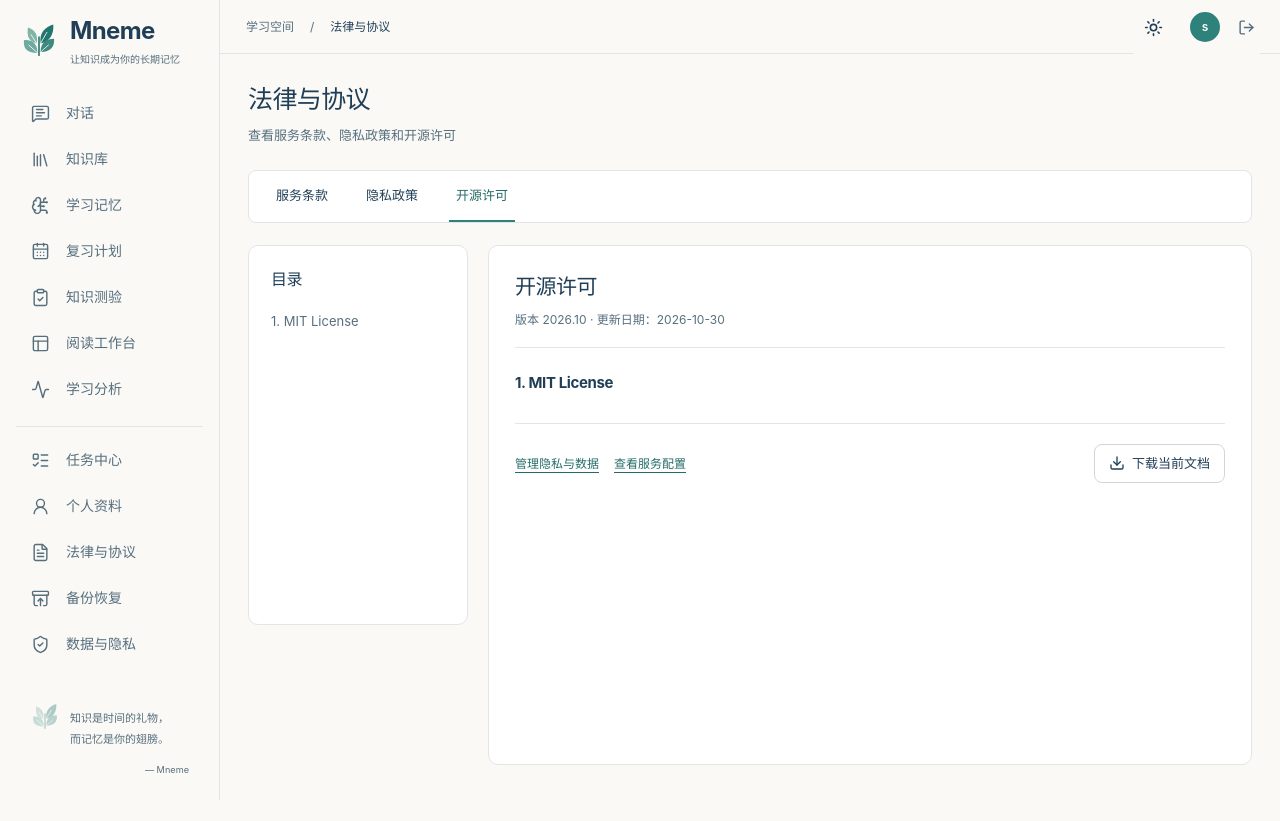
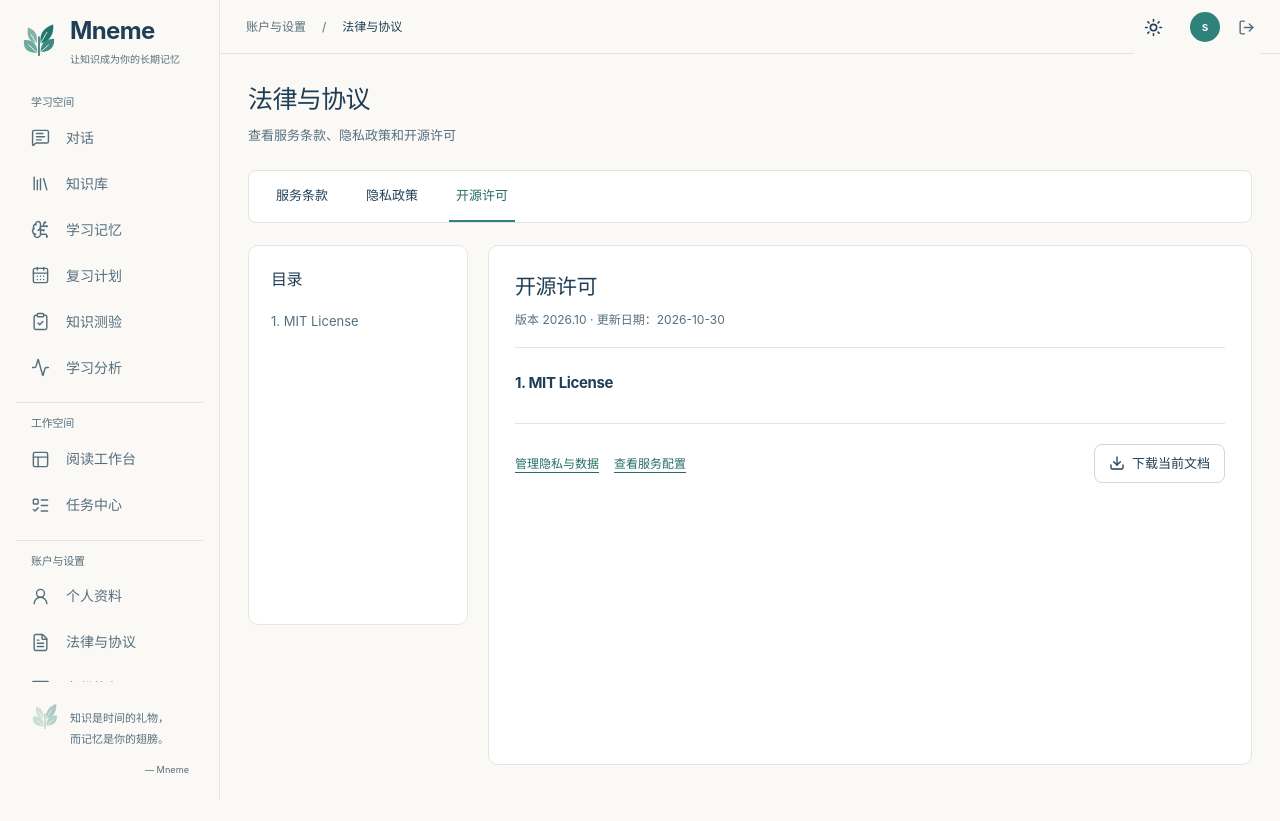
Before and after one commit to CoderDongHuang/Mneme, a React (Vite) app in the folder frontend/: page /legal/license in a window 1280 px wide. Built offline with nearby package versions, Linux system fonts and the light colour scheme; no server answers; sample sign-in values are in the browser's storage.

Commit message:
fix(navigation): group personal and administrator routes explicitly

```diff
--- a/frontend/src/components/AppShell.jsx
+++ b/frontend/src/components/AppShell.jsx
@@ -10,20 +10,26 @@ import { useAuth } from '../state/AuthContext'
 import { usePreferences } from '../state/PreferencesContext'
 
 const navItems = [
-  { to: '/chat', label: '对话', icon: MessageSquareText },
-  { to: '/knowledge', label: '知识库', icon: Library },
-  { to: '/memory', label: '学习记忆', icon: BrainCircuit },
-  { to: '/review', label: '复习计划', icon: CalendarDays },
-  { to: '/quiz', label: '知识测验', icon: ClipboardCheck },
-  { to: '/workspace', label: '阅读工作台', icon: PanelsTopLeft },
-  { to: '/analytics', label: '学习分析', icon: Activity },
-  { to: '/tasks', label: '任务中心', icon: ListTodo },
-  { to: '/profile', label: '个人资料', icon: UserRound },
-  { to: '/legal/terms', label: '法律与协议', icon: FileText },
-  { to: '/recovery', label: '备份恢复', icon: ArchiveRestore },
-  { to: '/privacy', label: '数据与隐私', icon: ShieldCheck },
-  { to: '/operations', label: '管理员运维', icon: Activity, admin: true },
-  { to: '/settings', label: '设置', icon: Settings },
+  { to: '/chat', label: '对话', icon: MessageSquareText, group: 'learning' },
+  { to: '/knowledge', label: '知识库', icon: Library, group: 'learning' },
+  { to: '/memory', label: '学习记忆', icon: BrainCircuit, group: 'learning' },
+  { to: '/review', label: '复习计划', icon: CalendarDays, group: 'learning' },
+  { to: '/quiz', label: '知识测验', icon: ClipboardCheck, group: 'learning' },
+  { to: '/analytics', label: '学习分析', icon: Activity, group: 'learning' },
+  { to: '/workspace', label: '阅读工作台', icon: PanelsTopLeft, group: 'workspace' },
+  { to: '/tasks', label: '任务中心', icon: ListTodo, group: 'workspace' },
+  { to: '/profile', label: '个人资料', icon: UserRound, group: 'account' },
+  { to: '/legal/terms', label: '法律与协议', icon: FileText, group: 'account' },
+  { to: '/recovery', label: '备份恢复', icon: ArchiveRestore, group: 'account' },
+  { to: '/privacy', label: '数据与隐私', icon: ShieldCheck, group: 'account' },
+  { to: '/settings', label: '设置', icon: Settings, group: 'account' },
+  { to: '/operations', label: '管理员运维', icon: Activity, group: 'admin', admin: true },
+]
+const navGroups = [
+  { id: 'learning', label: '学习空间' },
+  { id: 'workspace', label: '工作空间' },
+  { id: 'account', label: '账户与设置' },
+  { id: 'admin', label: '管理' },
 ]
 
 export default function AppShell() {
@@ -34,6 +40,9 @@ export default function AppShell() {
   const [themeError, setThemeError] = useState('')
   const navigate = useNavigate()
   const { pathname } = useLocation()
+  const activeItem = navItems.find(item => item.to === pathname || (item.to === '/legal/terms' && pathname.startsWith('/legal/')))
+  const activeGroup = navGroups.find(group => group.id === activeItem?.group)
+  const groups = navGroups.map(group => ({ ...group, items: navItems.filter(item => item.group === group.id && (!item.admin || isAdmin)) })).filter(group => group.items.length)
   const mainRef = useRef(null)
   const navRef = useRef(null)
   const toggleRef = useRef(null)
@@ -76,16 +85,18 @@ export default function AppShell() {
       <aside ref={navRef} id="global-navigation" className={`global-nav ${open ? 'is-open' : ''}`} inert={mobile && !open}>
         <BrandLockup className="brand-mark" onClick={() => setOpen(false)} />
         <nav aria-label={t("主要导航")}>
-          {navItems.filter(item => !item.admin || isAdmin).map(({ to, label, icon: Icon }, index) => (
-            <div key={to} className={index > 0 && to === '/tasks' ? 'nav-section-divider' : ''}><NavLink to={to} onClick={() => setOpen(false)} className={({ isActive }) => isActive ? 'active' : ''}>
-              <Icon size={19} strokeWidth={1.8} />
-              <span>{t(label)}</span>
-            </NavLink></div>
+          {groups.map(group => (
+            <section className="nav-group" key={group.id} aria-labelledby={`nav-group-${group.id}`}>
+              <h2 id={`nav-group-${group.id}`}>{t(group.label)}</h2>
+              {group.items.map(({ to, label, icon: Icon }) => <NavLink key={to} to={to} onClick={() => setOpen(false)} className={({ isActive }) => isActive ? 'active' : ''}>
+                <Icon size={19} strokeWidth={1.8} /><span>{t(label)}</span>
+              </NavLink>)}
+            </section>
           ))}
         </nav>
         <div className="nav-note"><img src={logo} alt="" /><p>{t('知识是时间的礼物，')}<br />{t('而记忆是你的翅膀。')}</p><small>— Mneme</small></div>
       </aside>
-      {!['/chat','/workspace'].includes(pathname) && <div className="reference-topbar"><span>{t('学习空间')}</span><span>/</span><strong>{t(navItems.find(item=>item.to===pathname || (item.to === '/legal/terms' && pathname.startsWith('/legal/')))?.label || 'Mneme')}</strong></div>}
+      {!['/chat','/workspace'].includes(pathname) && <div className="reference-topbar"><span>{t(activeGroup?.label || 'Mneme')}</span><span>/</span><strong>{t(activeItem?.label || 'Mneme')}</strong></div>}
       <div className="shell-account">
           <button className="icon-button" aria-label={t('切换主题')} onClick={async () => { try { await save({ ...preferences, theme: document.documentElement.dataset.theme === 'dark' ? 'light' : 'dark' }); setThemeError('') } catch (e) { setThemeError(e.message) } }}>{preferences.theme === 'dark' ? <Moon size={19} /> : <Sun size={19} />}</button>
         <div className="nav-profile">
--- a/frontend/src/styles/app-shell.css
+++ b/frontend/src/styles/app-shell.css
@@ -2,7 +2,10 @@
   .app-shell { min-height:100dvh; background:var(--mn-bg); }
   .global-nav { position:fixed; inset:0 auto 0 0; z-index:30; width:var(--nav-width); display:flex; flex-direction:column; align-items:stretch; border-right:1px solid var(--mn-border); background:var(--mn-bg); color:var(--mn-text); }
   .global-nav .brand-mark { flex:none; height:82px; padding:14px 20px; }.global-nav .brand-lockup strong { font-size:24px; }.global-nav .brand-lockup em { display:none; }
-  .global-nav nav { width:100%; min-height:0; flex:1; display:flex; flex-direction:column; gap:3px; padding:10px 16px; overflow-y:auto; }.global-nav nav a { display:flex; align-items:center; min-height:43px; gap:16px; padding:9px 15px; border-radius:8px; color:var(--mn-muted); font-size:14px; font-weight:500; }.global-nav nav a:hover { color:var(--mn-text); background:var(--mn-surface-soft); }.global-nav nav a.active { color:var(--mn-accent-dark); background:var(--mn-accent-soft); }.global-nav nav a svg { flex:none; }.nav-section-divider { margin-top:12px; padding-top:12px; border-top:1px solid var(--mn-border); }
+  .global-nav nav { width:100%; min-height:0; flex:1; display:flex; flex-direction:column; gap:3px; padding:10px 16px; overflow-y:auto; }.global-nav nav a { display:flex; align-items:center; min-height:43px; gap:16px; padding:9px 15px; border-radius:8px; color:var(--mn-muted); font-size:14px; font-weight:500; }.global-nav nav a:hover { color:var(--mn-text); background:var(--mn-surface-soft); }.global-nav nav a.active { color:var(--mn-accent-dark); background:var(--mn-accent-soft); }.global-nav nav a svg { flex:none; }
+  .global-nav .nav-group { display:flex; flex-direction:column; gap:3px; }
+  .global-nav .nav-group + .nav-group { margin-top:10px; padding-top:10px; border-top:1px solid var(--mn-border); }
+  .global-nav .nav-group h2 { margin:0; padding:3px 15px; color:var(--mn-muted); font-size:11px; font-weight:500; }
   .nav-note { margin:0 20px 22px; padding:15px 10px 0; color:var(--mn-muted); font-size:11px; line-height:1.9; }.nav-note img { width:30px; opacity:.35; float:left; margin:5px 10px 20px 0; }.nav-note small { display:block; text-align:right; }
   .route-stage { min-height:100dvh; margin-left:var(--nav-width); background:var(--mn-bg); color:var(--mn-text); }.route-stage:focus { outline:none; }
   .shell-account { position:absolute; top:0; right:20px; height:54px; display:flex; align-items:center; gap:18px; z-index:25; background:var(--mn-bg); }.nav-profile { display:flex; align-items:center; gap:12px; }.profile-entry { display:flex; align-items:center; padding:0; background:none; border:0; }.profile-copy { display:none; }.avatar { display:grid; place-items:center; width:30px; height:30px; border-radius:50%; font-size:12px; font-weight:600; color:var(--mn-on-accent); background:var(--mn-accent); object-fit:cover; }.shell-account .logout-button { width:28px; height:30px; padding:0; border:0; background:none; color:var(--mn-muted); }.shell-account .icon-button { background:none; border:0; }.shell-error { position:fixed; right:16px; top:55px; padding:12px; background:var(--mn-surface); border:1px solid var(--mn-border); z-index:50; }
```
Also changed, not shown: frontend/src/i18n/en.json, 3 other files (tests, documents, lock files or other folders).
